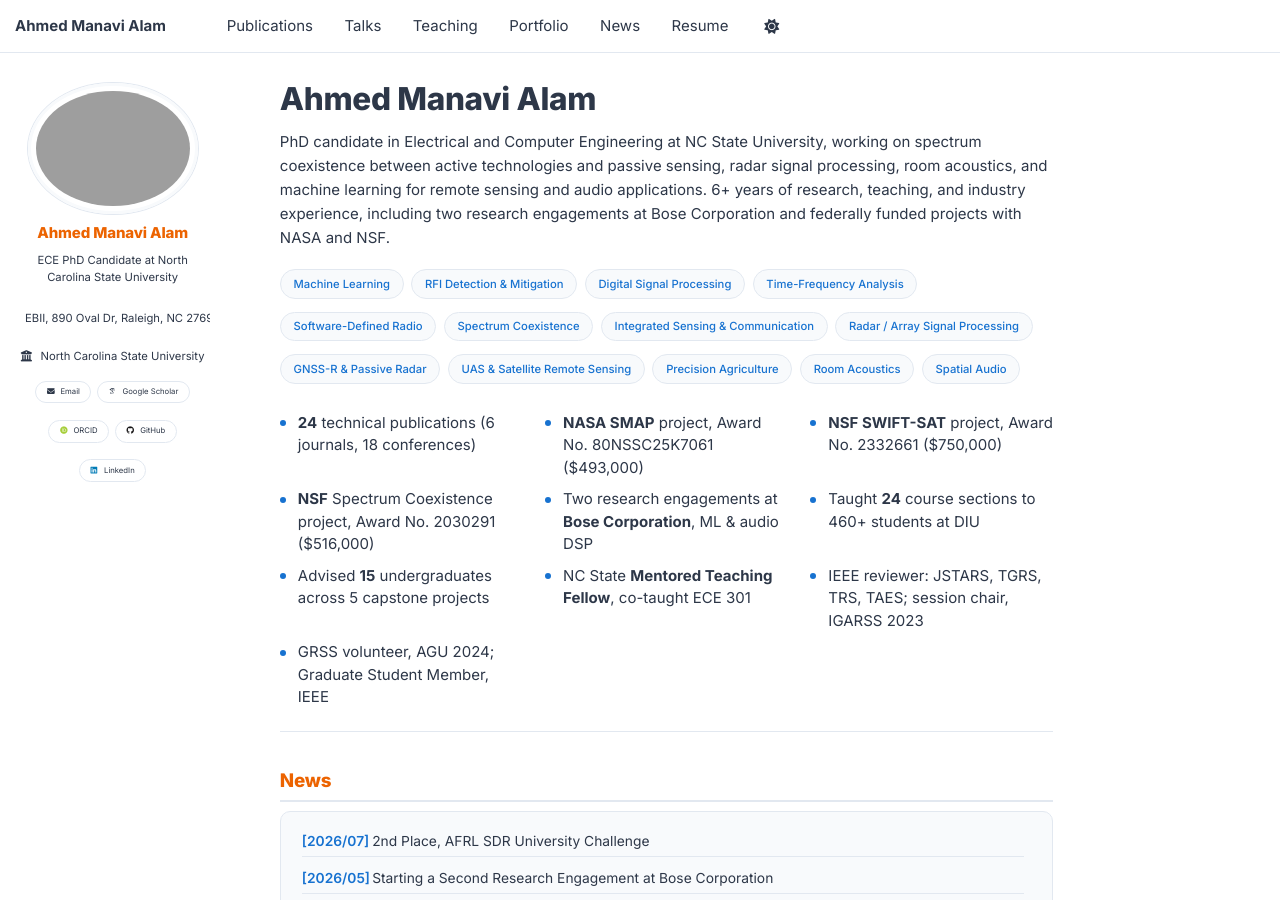
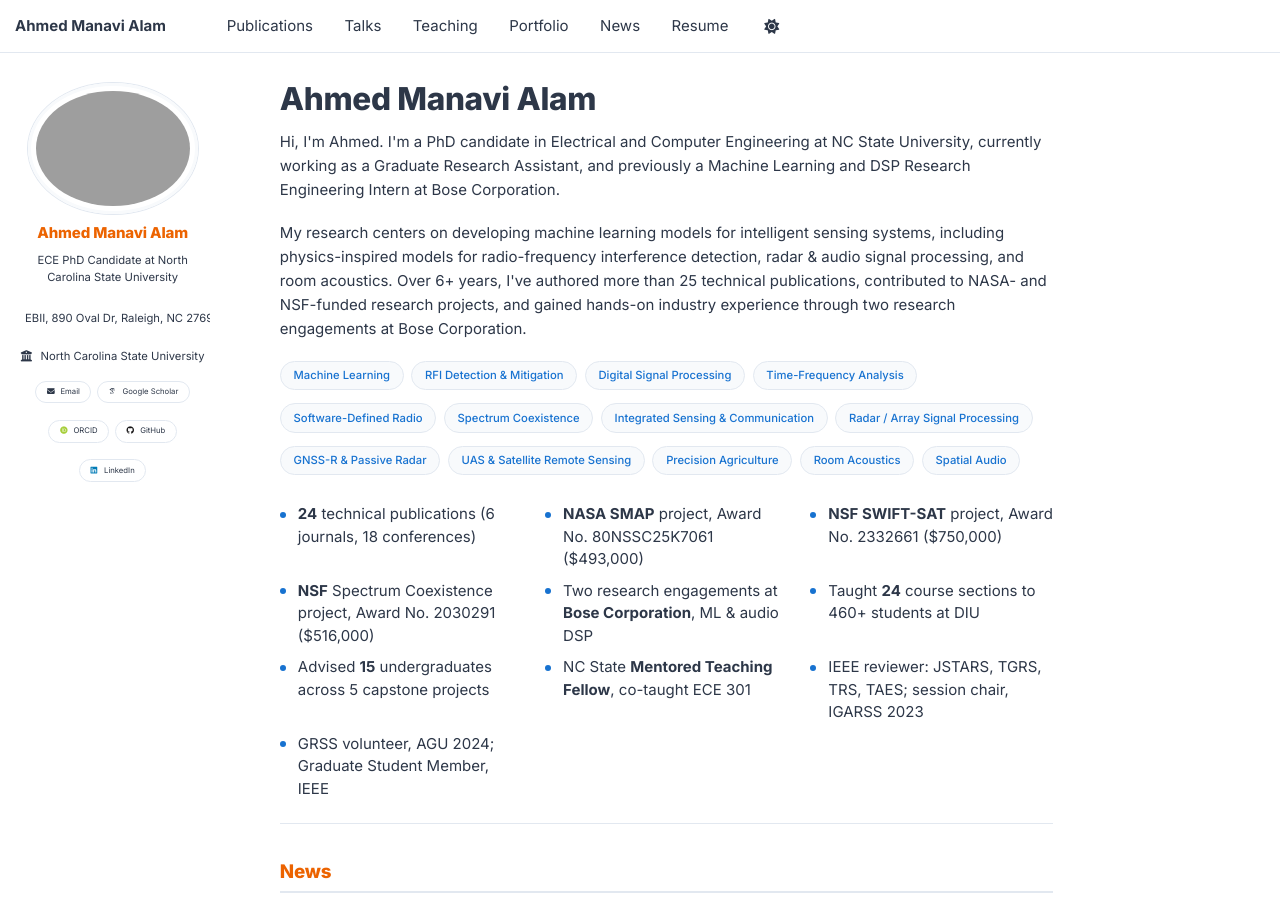
Before and after one commit to ahmed-manavi/ahmed-manavi.github.io, a Jekyll site: the page built from _pages/about.md, in a window 1280 px wide and 900 px high. Built offline with Jekyll 4.4.1, drawn with Linux system fonts in a browser that asks for light colours; some web fonts are replaced.

Commit message:
Rewrite landing page bio into a personal, two-paragraph intro
Replace the terse third-person lead sentence with a first-person
"Hi, I'm Ahmed" bio: current role and prior Bose internship in the
first paragraph, research focus and career highlights in the
second.

Co-Authored-By: Claude Sonnet 5 <noreply@anthropic.com>

```diff
--- a/_pages/about.md
+++ b/_pages/about.md
@@ -8,7 +8,11 @@ redirect_from:
 ---
 
 <p class="lead">
-PhD candidate in Electrical and Computer Engineering at NC State University, working on spectrum coexistence between active technologies and passive sensing, radar signal processing, room acoustics, and machine learning for remote sensing and audio applications. 6+ years of research, teaching, and industry experience, including two research engagements at Bose Corporation and federally funded projects with NASA and NSF.
+Hi, I'm Ahmed. I'm a PhD candidate in Electrical and Computer Engineering at NC State University, currently working as a Graduate Research Assistant, and previously a Machine Learning and DSP Research Engineering Intern at Bose Corporation.
+</p>
+
+<p class="lead">
+My research centers on developing machine learning models for intelligent sensing systems, including physics-inspired models for radio-frequency interference detection, radar &amp; audio signal processing, and room acoustics. Over 6+ years, I've authored more than 25 technical publications, contributed to NASA- and NSF-funded research projects, and gained hands-on industry experience through two research engagements at Bose Corporation.
 </p>
 
 <ul class="tag-list">
```
